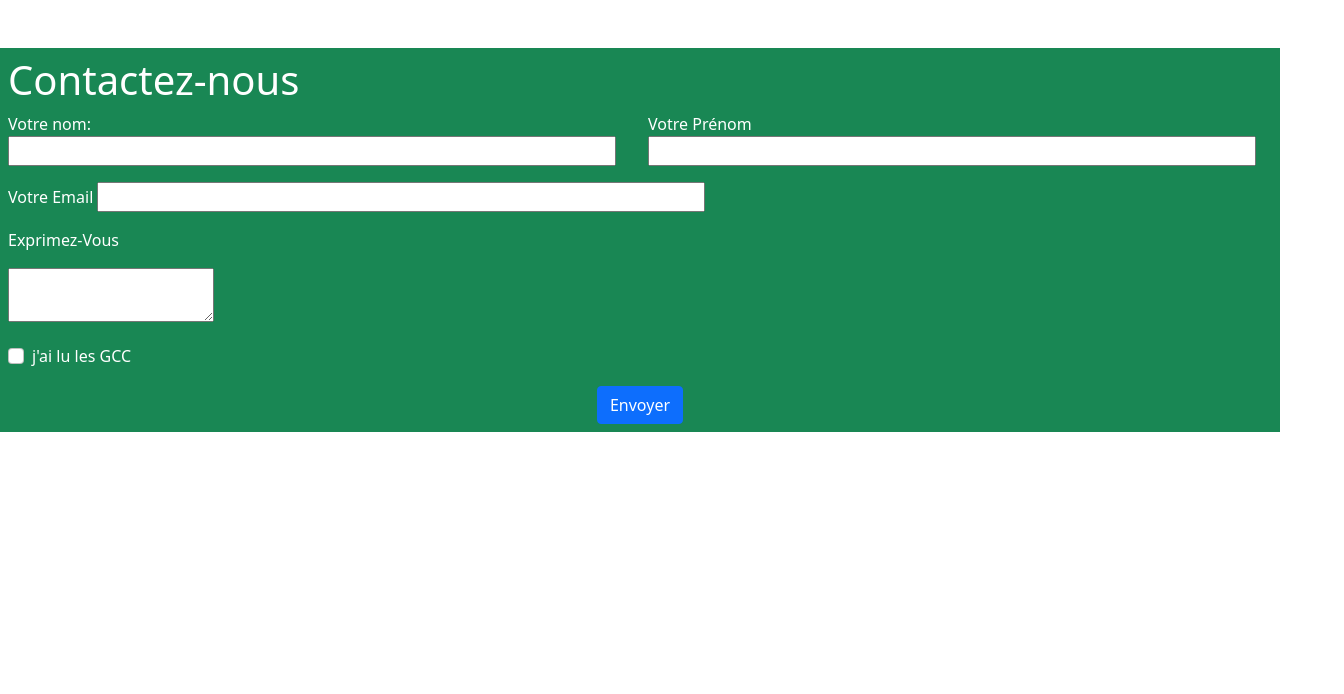
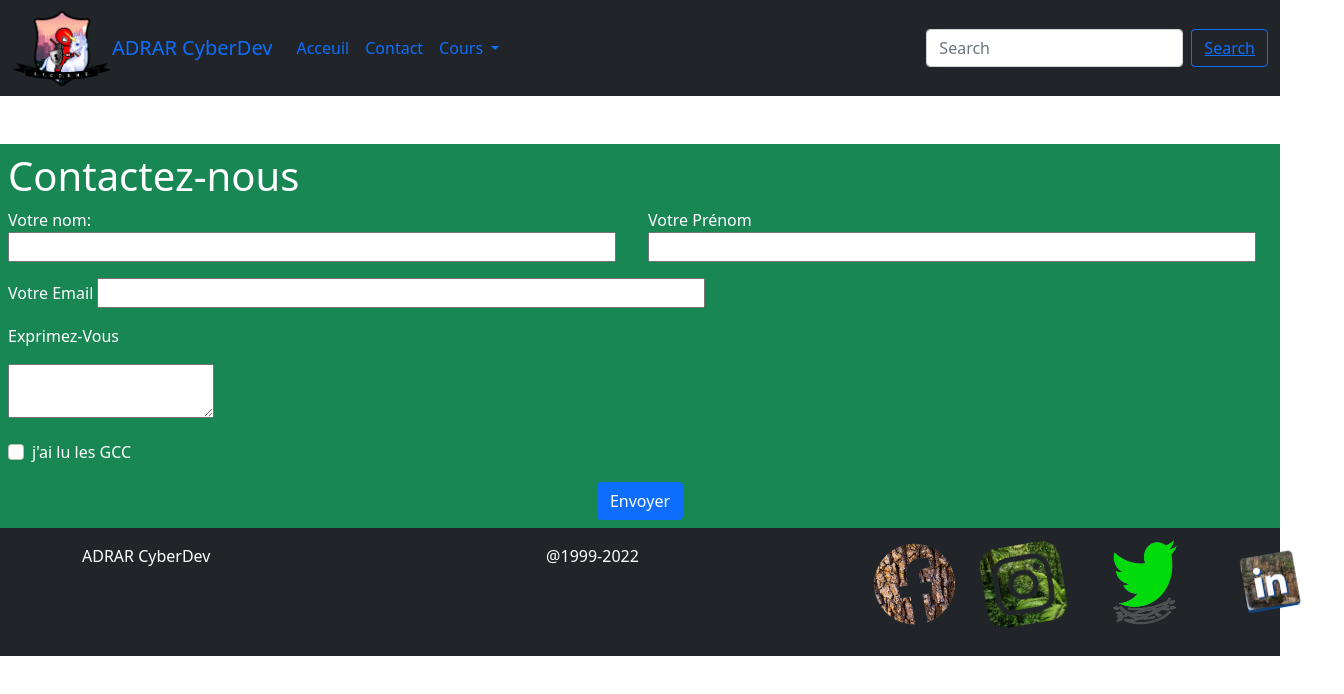
Before and after one commit to PHerbet/site_tp_grp1, a plain HTML site: page SiteBootStrap/contact.html in a window 1280 px wide. Shown: the whole page, 1344 px wide, since content can reach past the window. Drawn offline with nearby package versions, Linux system fonts and the light colour scheme.

```diff
--- a/SiteBootStrap/contact.html
+++ b/SiteBootStrap/contact.html
@@ -1,16 +1,51 @@
 <!doctype html>
-<html lang="fr">
+<html lang="en">
   <head>
     <!-- Required meta tags -->
     <meta charset="utf-8">
     <meta name="viewport" content="width=device-width, initial-scale=1">
 
-    <link rel="stylesheet" href="style.css">
+    <!-- Bootstrap CSS -->
+    <link href="https://cdn.jsdelivr.net/npm/bootstrap@5.1.3/dist/css/bootstrap.min.css" rel="stylesheet" integrity="sha384-1BmE4kWBq78iYhFldvKuhfTAU6auU8tT94WrHftjDbrCEXSU1oBoqyl2QvZ6jIW3" crossorigin="anonymous">
+    <link href="style.css" rel="stylesheet">
+    <title>Formulaire de contact</title>
+  </head>
+  <body>
 
-    <link href="https://cdn.jsdelivr.net/npm/bootstrap@5.1.3/dist/css/bootstrap.min.css" rel="stylesheet" integrity="sha384-1BmE4kWBq78iYhFldvKuhfTAU6auU8tT94WrHftjDbrCEXSU1oBoqyl2QvZ6jIW3" crossorigin="anonymous">
+<!-- Menu navigation -->
 
-    <title>Formulaire de Contact</title>
-  </head>
+    <nav class="navbar navbar-expand-lg navbar-primary bg-dark">
+        <div class="container-fluid">
+            <img src="image/Ecusson.png" alt="ecusson logo" id="logoCyberdev">
+          <a class="navbar-brand" href="acceuil.html">ADRAR CyberDev</a>
+          <button class="navbar-toggler" type="button" data-bs-toggle="collapse" data-bs-target="#navbarSupportedContent" aria-controls="navbarSupportedContent" aria-expanded="false" aria-label="Toggle navigation">
+            <span class="navbar-toggler-icon"></span>
+          </button>
+          <div class="collapse navbar-collapse" id="navbarSupportedContent">
+            <ul class="navbar-nav me-auto mb-2 mb-lg-0">
+              <li class="nav-item">
+                <a class="nav-link active" aria-current="page" href="acceuil.html#Folio">Acceuil</a>
+              </li>
+              <li class="nav-item">
+                <a class="nav-link" href="index.html">Contact</a>
+              </li>
+              <li class="nav-item dropdown">
+                <a class="nav-link dropdown-toggle" href="#" id="navbarDropdown" role="button" data-bs-toggle="dropdown" aria-expanded="false">
+                  Cours
+                </a>
+                <ul class="dropdown-menu" aria-labelledby="navbarDropdown">
+                  <li><a class="dropdown-item" href="listeCoursHtml.html">HTML</a></li>
+                  <li><a class="dropdown-item" href="listeCoursCss.html">CSS</a></li>
+                </ul>
+              </li>
+            </ul>
+            <form class="d-flex">
+              <input class="form-control me-2" type="search" placeholder="Search" aria-label="Search">
+              <button class="btn btn-outline-primary" type="submit"> <a href="research.html" class="text-primary">Search</a></button>
+            </form>
+          </div>
+        </div>
+      </nav>
 
   <body>
       <!-- supprimer la couleur  -->
@@ -62,7 +97,35 @@
         </from>
     </div>
 
-    <!-- Optional JavaScript; choose one of the two! -->
+
+      <!-- Bas de page -->
+
+      <footer class="d-flex justify-content-between   p-3 bg-dark text-white">
+        <div class="container">
+          <div class="row">
+            <div class="col-3">
+              <p>ADRAR CyberDev</p>
+            </div>
+            <div class="col-5">
+              <p class="text-center">@1999-2022</p>
+            </div>
+            <div class="col-4">
+              <ul class="d-flex flex-row">
+                <li class="test"><a href="https://fr-fr.facebook.com/ADRARformation/"><img src="image/resaux/logofacebook.png" alt="Logo Facebook" class="resaux"></a></li>
+                <li class="test"><a href="https://www.instagram.com/?hl=fr"><img src="image/resaux/LogoInstagram.png" alt="Logo Instagram" class="resaux"></a></li>
+                <li class="test"><a href="https://twitter.com/adrar_numerique"><img src="image/resaux/logotwitter.png" alt="Logo Twitter" class="resaux"> </a></li>
+                <li class="test"><a href="https://www.linkedin.com/company/adrar-formation/?originalSubdomain=fr"><img src="image/resaux/logolinkedin.png" alt="Logo Linkedin" class="resaux"></a></li>
+            </ul>
+
+            </div>
+
+          </div>
+
+        </div>
+
+      </footer>
+
+
 
       <!-- Option 1: Bootstrap Bundle with Popper -->
       <script src="https://cdn.jsdelivr.net/npm/bootstrap@5.1.3/dist/js/bootstrap.bundle.min.js" integrity="sha384-ka7Sk0Gln4gmtz2MlQnikT1wXgYsOg+OMhuP+IlRH9sENBO0LRn5q+8nbTov4+1p" crossorigin="anonymous"></script>
```
Lines whose indentation alone changed are shown as unchanged.
